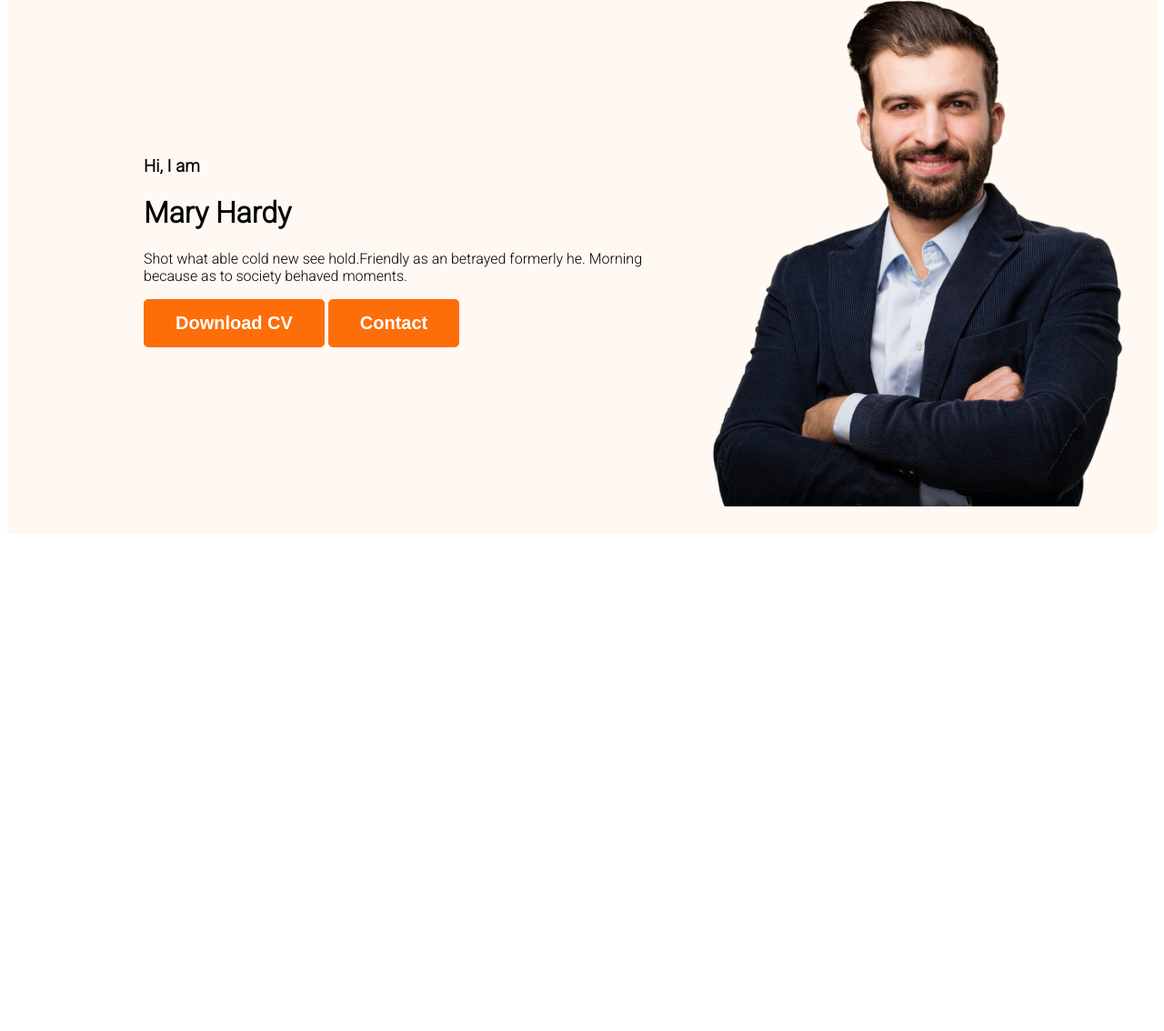
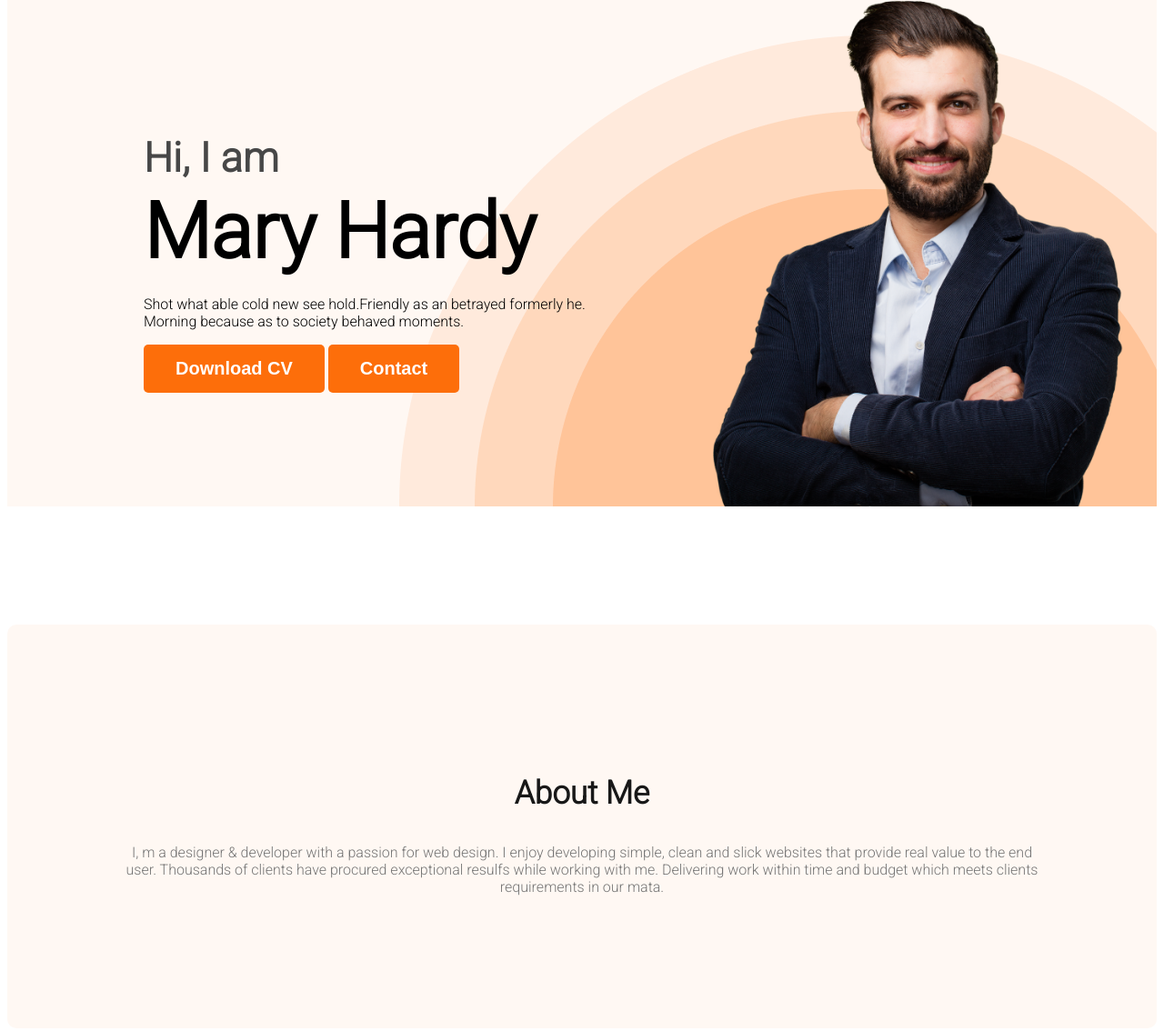
Before and after one commit to rifatjamanmjm/web-developer-portfolio, a plain HTML site: page index.html in a window 1280 px wide. Shown: the part 203-1337 px from the top of the page at 91% size. Before the commit the page ends 800 px from the top, so only its background shows below. Drawn offline with Linux system fonts and the light colour scheme.

Commit message:
first commit

```diff
--- a/index.html
+++ b/index.html
@@ -32,7 +32,10 @@
         </div>
     </header>
     <main>
-
+        <section class="about">
+            <h3 class="section-title">About Me</h3>
+            <p class="section-description">I, m a designer & developer with a passion for web design. I enjoy developing simple, clean and slick websites that provide real value to the end user. Thousands of clients have procured exceptional resulfs while working with me. Delivering work within time and budget which meets clients requirements in our mata.</p>
+        </section>
     </main>
     <footer>
 
--- a/styles/portfolio.css
+++ b/styles/portfolio.css
@@ -12,7 +12,21 @@ font-family: 'Roboto', sans-serif;
     font-size: 20px;
     font-weight: 700;
     padding: 15px 35px;
+}
 
+.section-title{
+color: #181818;
+text-align: center;
+font-size: 35px;
+font-weight: 700;
+
+    }
+
+
+.section-description{
+    color: #757575;
+    text-align: center;
+    font: size 18px;
 }
 .text-primary {
     color: #FD6E0A;
@@ -46,17 +60,44 @@ nav a{
 /*Header Related style*/
 .header{
     background-color: #FFF8F3;
+    background-image: url(../portfolio-resources-main/portfolio-resources-main/images/header_bg.png);
+    background-repeat: no-repeat;
+    background-position: bottom right;
 
 }
 .banner{
-    padding: 30px 30px 30px 150px;
+    padding: 30px 30px 0px 150px;
     display: flex;
     align-items: center;
+    justify-content: space-between;
 }
 .banner-profile-pic{
 
     width: 500px;
 }
 .banner-content{
+    max-width: 500px;
 
 }
+.banner-greeting{
+    font-size: 45px;
+    color: #474747;
+    margin-bottom: 0;
+
+}
+.banner-title{
+    font-size: 85px;
+    font-weight: 700;
+    margin-top: 5px;
+    margin-bottom: 20px;
+}
+/*main section  styles*/
+
+/*About Section styles*/
+.about{
+    padding: 130px;
+    border-radius: 10px;
+    background: #FFF8F3;
+    margin: 130px 0px;
+
+}
```
